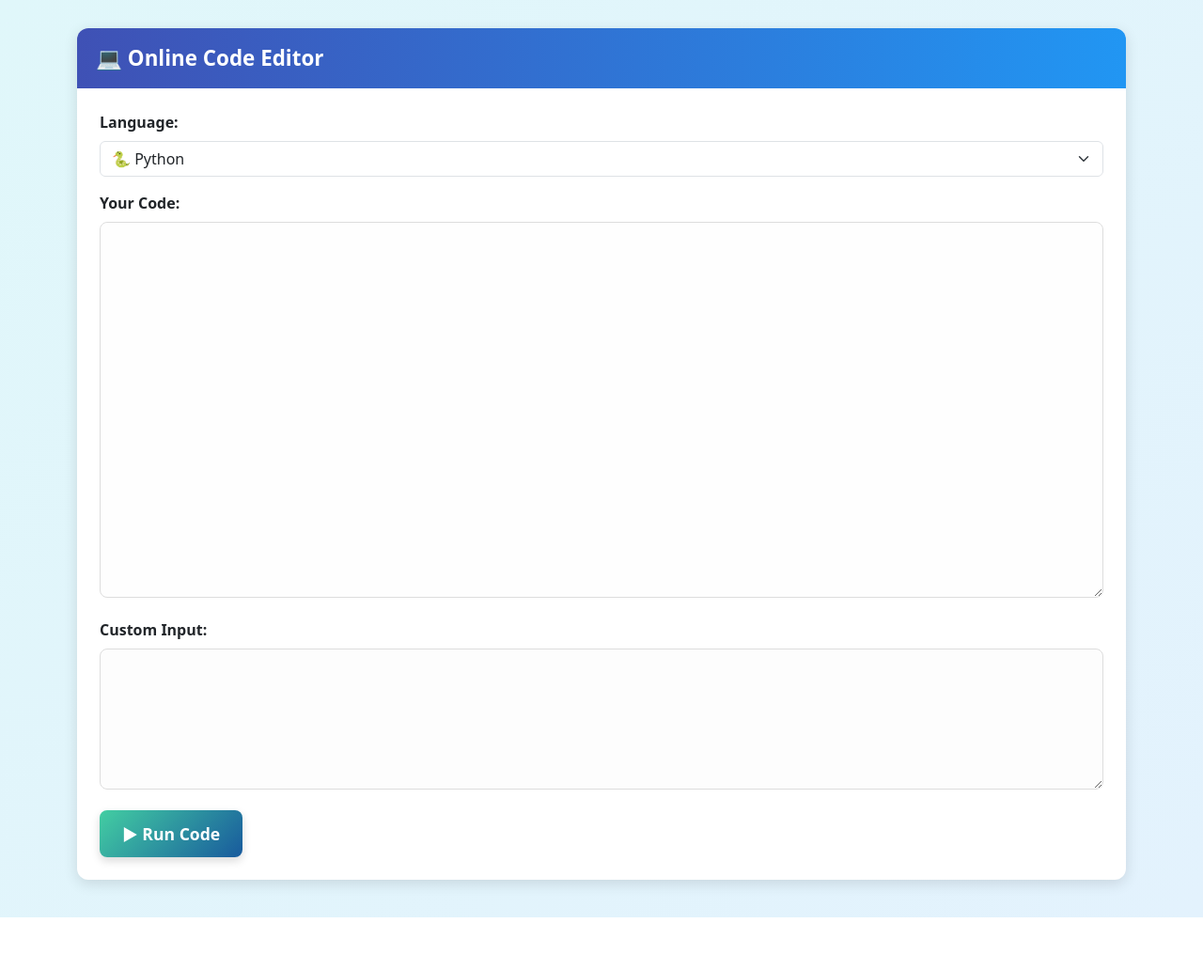
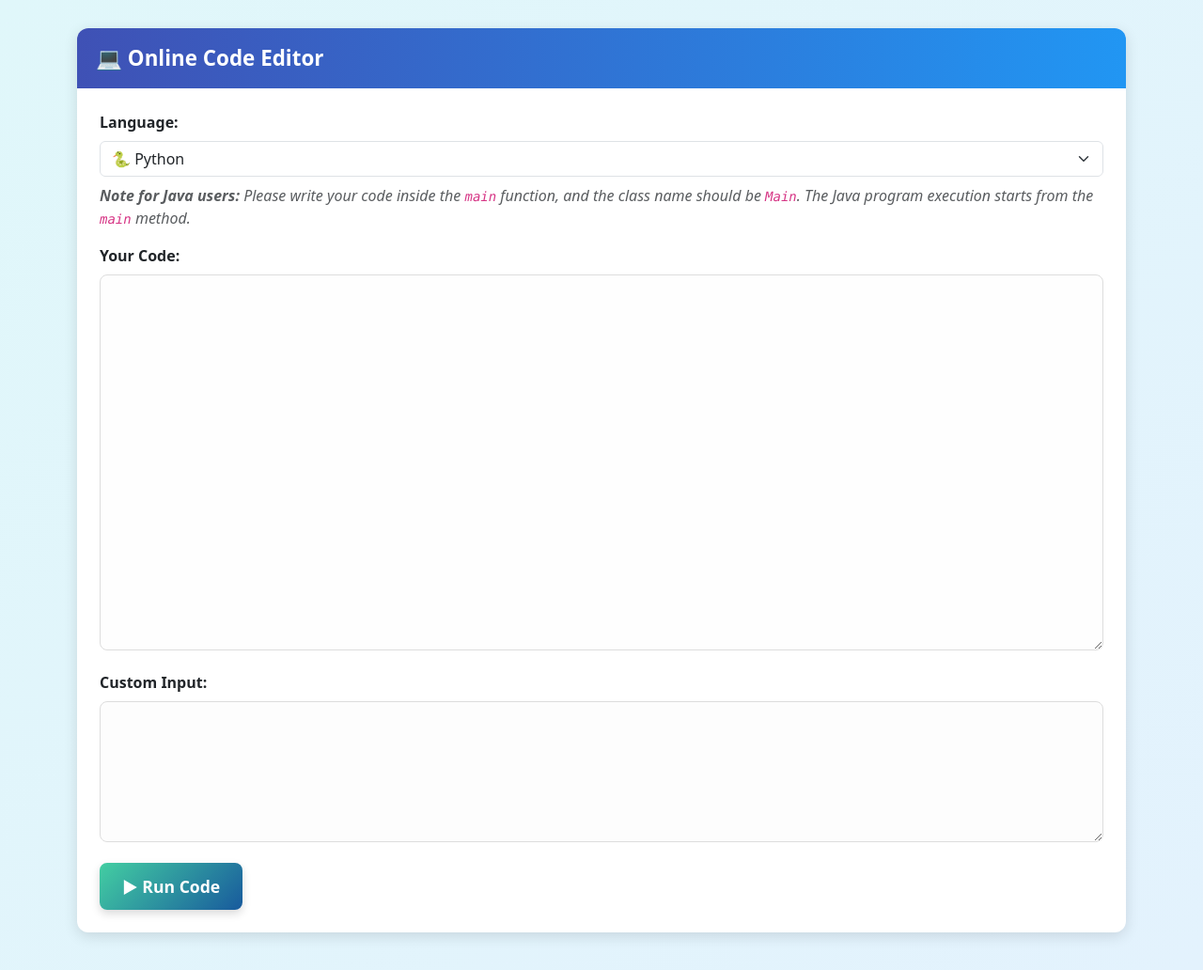
Before and after one commit to nayakakash11/Judge0_0, a Django app: page /code-editor/ in a window 1280 px wide. Shown: the whole page at 94% size. Before the commit the page ends 976 px from the top, so only its background shows below. Run offline with Django 5.2, Linux system fonts and the light colour scheme; the visitor is signed in with stand-in values (Sample User, id 1).

Commit message:
Update code_editor.html

```diff
--- a/mysite/problems/Templates/code_editor.html
+++ b/mysite/problems/Templates/code_editor.html
@@ -100,6 +100,9 @@
             <option value="c" {% if language == "c" %}selected{% endif %}>🔵 C</option>
             <option value="java" {% if language == "java" %}selected{% endif %}>☕ Java</option>
           </select>
+          <p class="text-muted fst-italic mt-2">
+        <strong>Note for Java users:</strong> Please write your code inside the <code>main</code> function, and the class name should be <code>Main</code>. The Java program execution starts from the <code>main</code> method.
+        </p>
         </div>
 
         <!-- Code Area -->
```
